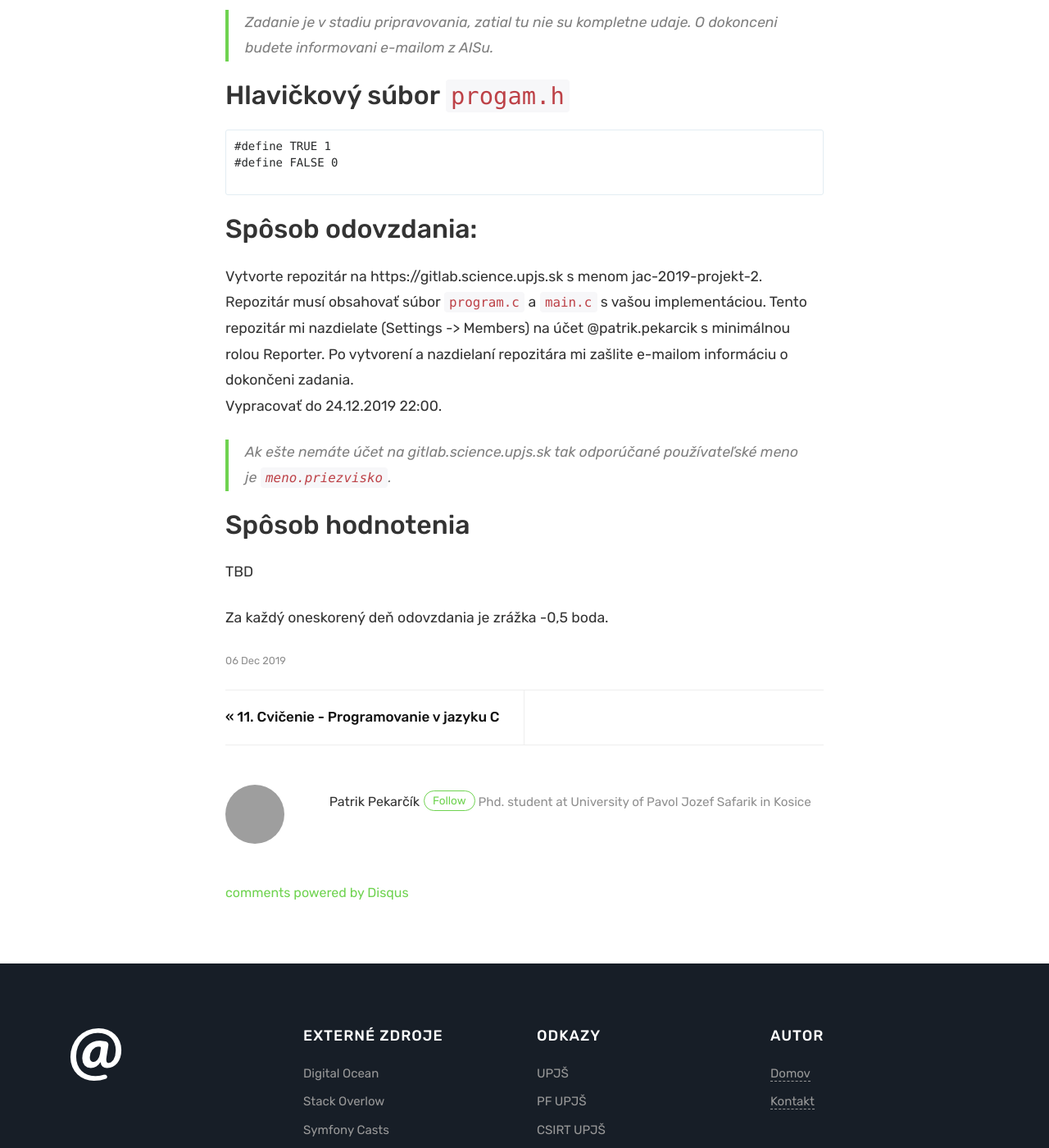
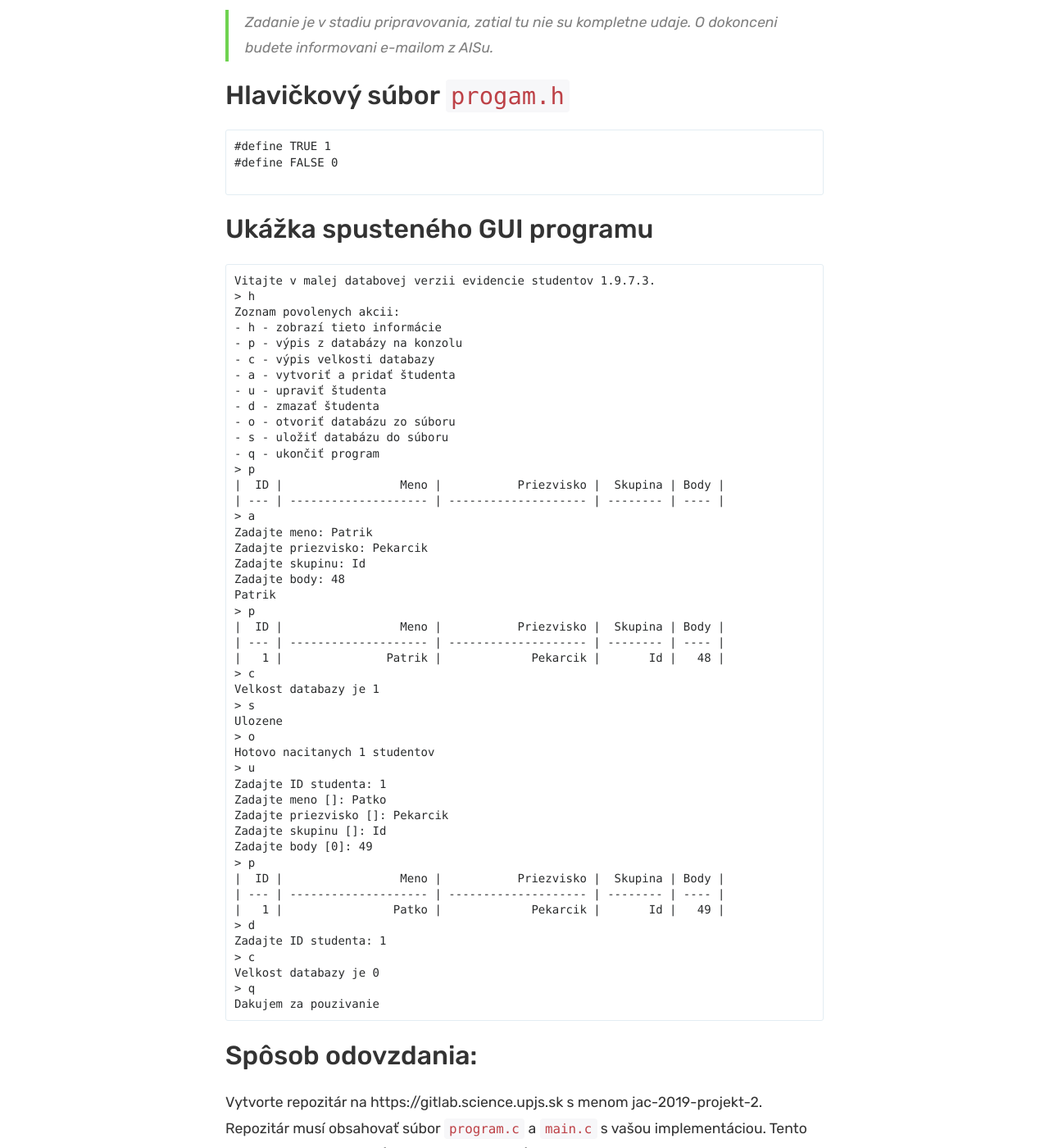
Before and after one commit to ppatrik/ppatrik.github.io, a Jekyll site: the page built from _posts/2019-12-06-JAC-Projekt2.md, in a window 1280 px wide and 1400 px high, scrolled down 709 px. Shown: the whole window at 82% size. Built offline with Jekyll 4.4.1, drawn with Linux system fonts in a browser that asks for light colours; comment, search, counter and statistics services are not loaded; grey boxes are pictures that could not be loaded.

Commit message:
Update 2019-12-06-JAC-Projekt2.md

````diff
--- a/_posts/2019-12-06-JAC-Projekt2.md
+++ b/_posts/2019-12-06-JAC-Projekt2.md
@@ -16,6 +16,58 @@ author: ppatrik
 
 ```
 
+## Ukážka spusteného GUI programu
+
+```
+Vitajte v malej databovej verzii evidencie studentov 1.9.7.3.
+> h
+Zoznam povolenych akcii:
+- h - zobrazí tieto informácie
+- p - výpis z databázy na konzolu
+- c - výpis velkosti databazy
+- a - vytvoriť a pridať študenta
+- u - upraviť študenta
+- d - zmazať študenta
+- o - otvoriť databázu zo súboru
+- s - uložiť databázu do súboru
+- q - ukončiť program
+> p
+|  ID |                 Meno |           Priezvisko |  Skupina | Body |
+| --- | -------------------- | -------------------- | -------- | ---- |
+> a
+Zadajte meno: Patrik
+Zadajte priezvisko: Pekarcik
+Zadajte skupinu: Id
+Zadajte body: 48
+Patrik
+> p
+|  ID |                 Meno |           Priezvisko |  Skupina | Body |
+| --- | -------------------- | -------------------- | -------- | ---- |
+|   1 |               Patrik |             Pekarcik |       Id |   48 |
+> c
+Velkost databazy je 1
+> s
+Ulozene
+> o
+Hotovo nacitanych 1 studentov
+> u
+Zadajte ID studenta: 1
+Zadajte meno []: Patko
+Zadajte priezvisko []: Pekarcik
+Zadajte skupinu []: Id
+Zadajte body [0]: 49
+> p
+|  ID |                 Meno |           Priezvisko |  Skupina | Body |
+| --- | -------------------- | -------------------- | -------- | ---- |
+|   1 |                Patko |             Pekarcik |       Id |   49 |
+> d
+Zadajte ID studenta: 1
+> c
+Velkost databazy je 0
+> q
+Dakujem za pouzivanie
+```
+
 ## Spôsob odovzdania:
 
 Vytvorte repozitár na https://gitlab.science.upjs.sk s menom jac-2019-projekt-2. Repozitár musí obsahovať súbor `program.c` a `main.c` s vašou implementáciou. Tento repozitár mi nazdielate (Settings -> Members) na účet @patrik.pekarcik s minimálnou rolou Reporter. Po vytvorení a nazdielaní repozitára mi zašlite e-mailom informáciu o dokončeni zadania. \
````
